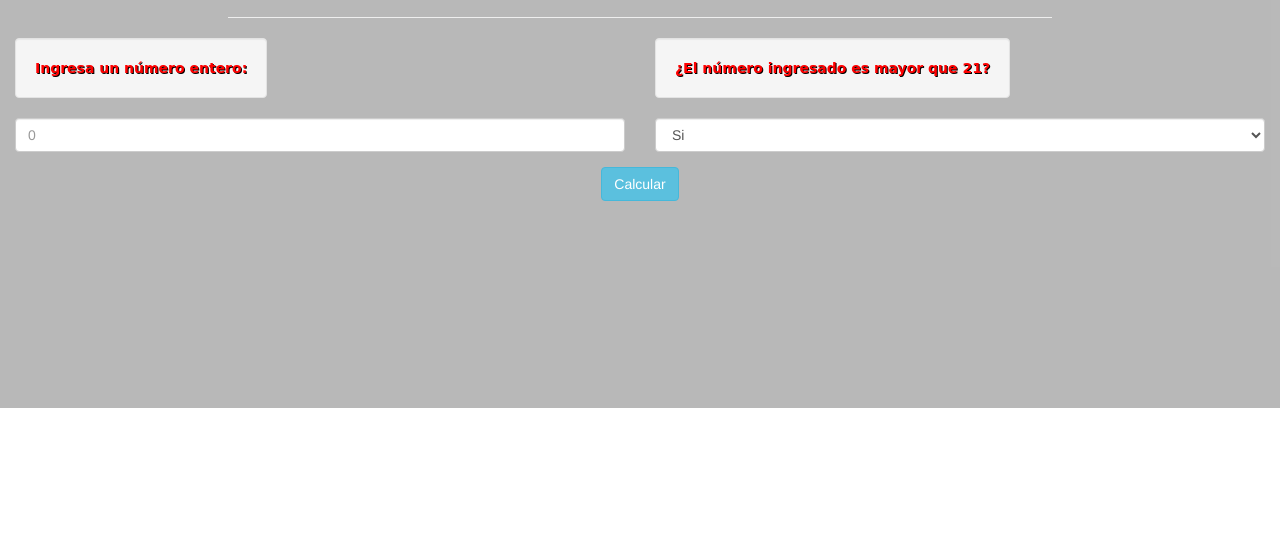
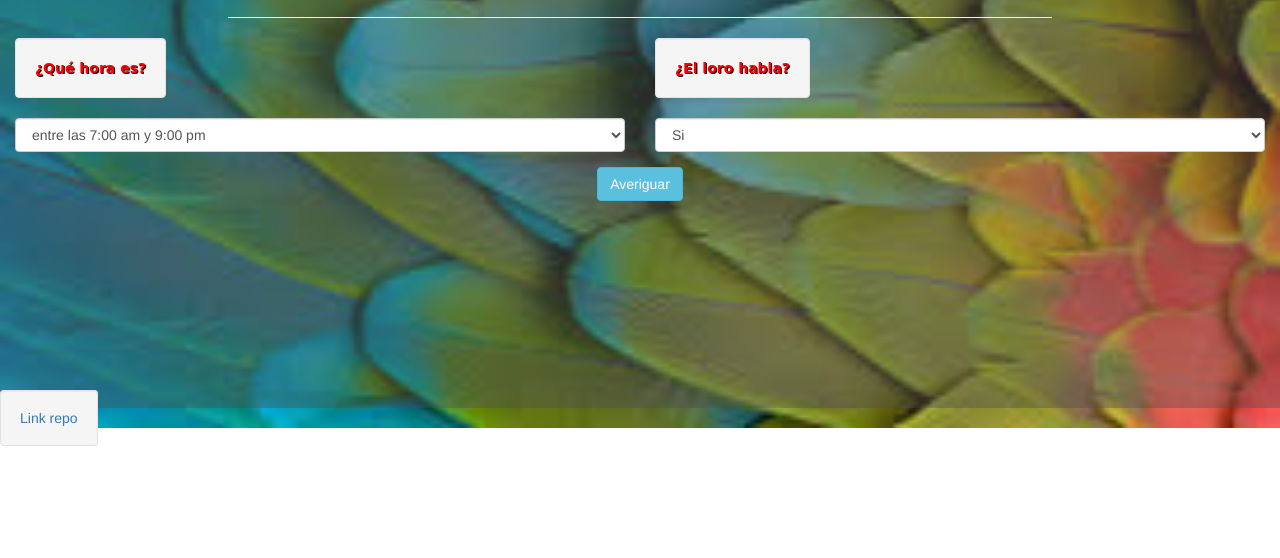
Before and after one commit to Xiovera/parrotTrouble, a plain HTML site: page index.html in a window 1280 px wide. Shown: the part 242-800 px from the top of the page. Drawn offline with Linux system fonts and the light colour scheme.

Commit message:
falta js

```diff
--- a/css/main.css
+++ b/css/main.css
@@ -2,8 +2,9 @@
 	outline: 1px solid red;
 }*/
 
-.diff-fondo{
+.parrot-fondo{
 	background: url(../parrotpattern.jpg);
+	background-size: cover;
 
 }
 .container-fluid{
--- a/index.html
+++ b/index.html
@@ -23,21 +23,24 @@
 			<div class="row">
 				<div class="col-md-6">
 					<div class="form-group">
-					 	<label class="well" for="número">Ingresa un número entero:</label>
-					 	<input type="email" class="form-control" id="numer1" placeholder="0" onchange="">
+					 	<label  class="well" for="hora">¿Qué hora es?</label>
+						<select class="form-control" id="hora">
+							<option value="1">entre las 7:00 am y 9:00 pm</option>
+							<option value="2">fuera de las 7:00 am y 9:00 pm</option>
+						</select>
 					</div>
 				</div>
 				<div class="col-md-6">
 					<div class="form-group">
-						<label class="well" for="número">¿El número ingresado es mayor que 21?</label>
-						<select class="form-control" id="">
+						<label class="well" for="talking">¿El loro habla?</label>
+						<select class="form-control" id="talking">
 							<option value="1">Si</option>
 							<option value="2">No</option>
 						</select>
 					</div>
 				</div>
 				<div class="col-md-8 col-md-offset-2 text-center">
-					<button onclick="calcular()" class="center-block btn btn-info">Calcular</button>
+					<button onclick="calcular()" class="center-block btn btn-info">Averiguar</button>
 					<div>
 						<h2 class="center-block" role="alert" id="salida"></h2>
 					</div>
@@ -45,6 +48,7 @@
 			</div>
 		</div>
 	</div>
+	<a class="well" href="https://github.com/Xiovera/Diff21">Link repo</a>
 </div>
 </body>
 <script src="Js/main.js"></script>
```
